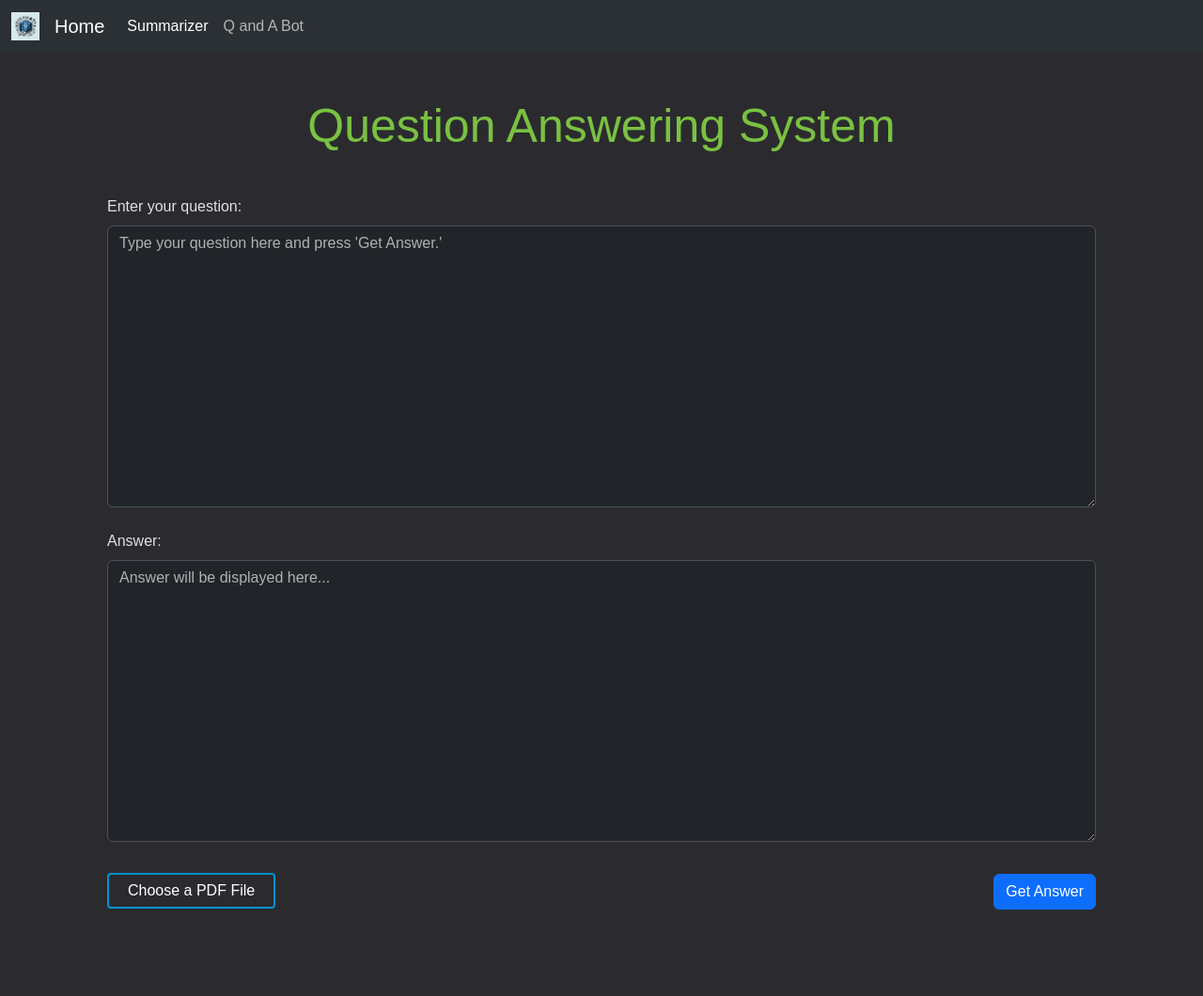
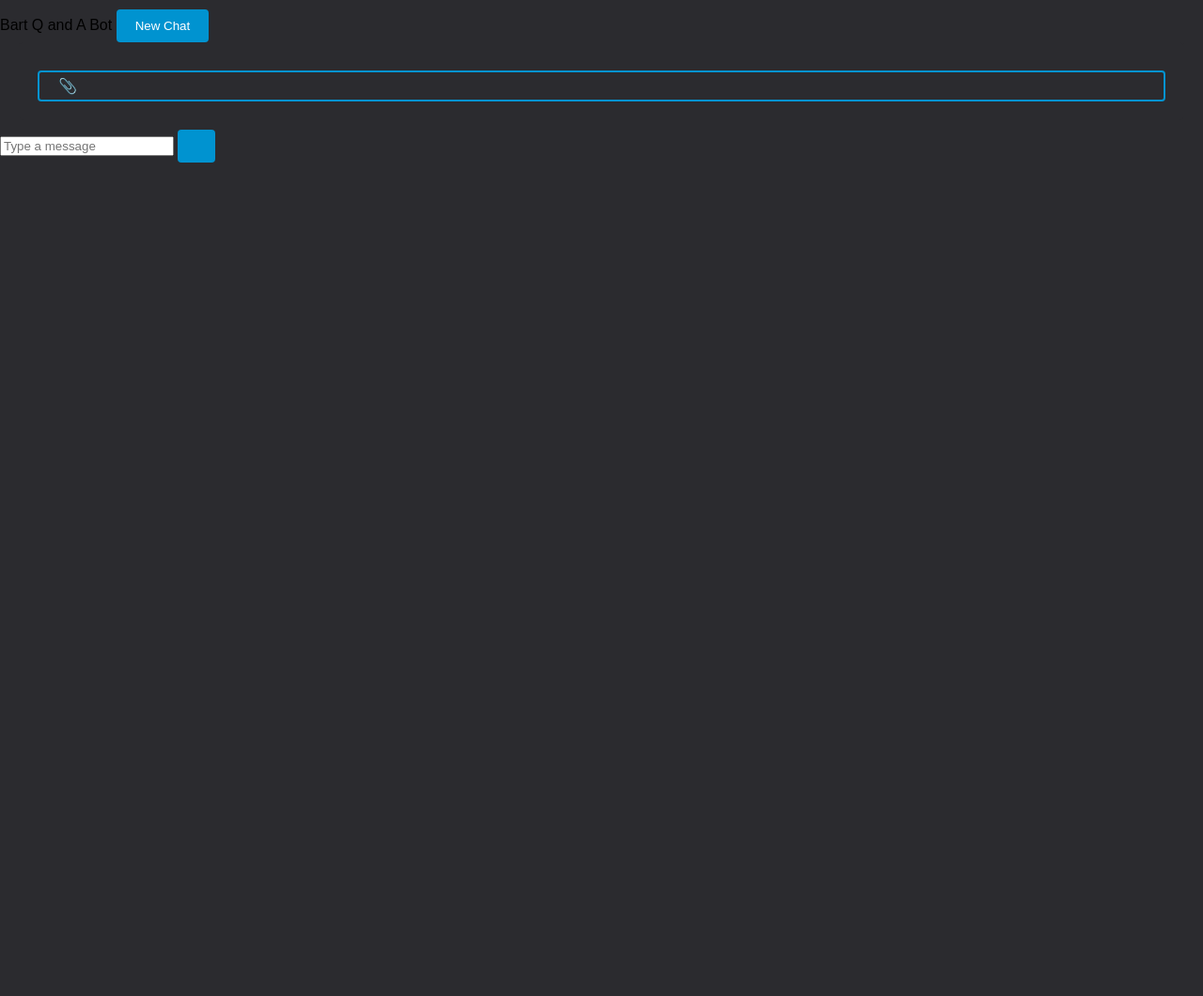
Before and after one commit to MK2706/RAG-for-Hydroge-Generation, a Flask app: template templates/qa.html in a window 1280 px wide. Shown: the whole page at 94% size. After the commit the page ends 173 px from the top, so only its background shows below. Run offline with Flask 3, Linux system fonts and the light colour scheme; the template is opened without the code that fills it, so the values that code supplies are empty.

Commit message:
Update qa.html

```diff
--- a/templates/qa.html
+++ b/templates/qa.html
@@ -1,77 +1,34 @@
-{% extends 'base.html' %}
-{% block content %}
-
 <!DOCTYPE html>
-<html lang="en" data-bs-theme="dark">
+<html lang="en">
 <head>
-    <title>Question Answering System</title>
-    <link rel="stylesheet" href="{{ url_for('static', filename='css/qa.css') }}">
+    <meta charset="UTF-8">
+    <meta name="viewport" content="width=device-width, initial-scale=1.0">
+    <title>Q and A Bot</title>
+    <link rel="stylesheet" href="static\css\qa.css">
 </head>
 <body>
-    <div class="container my-5">
-        <h1 class="text-center mb-4">Question Answering System</h1>
-
-        <!-- Form for question input and file upload -->
-        <form method="post" enctype="multipart/form-data">
-            <div class="mb-4">
-                <label for="input_question" class="form-label">Enter your question:</label>
-                <textarea
-                    id="input_question"
-                    name="input_question"
-                    class="form-control"
-                    rows="3"
-                    placeholder="Type your question here and press 'Get Answer.'"
-                >{{ request.form.get('input_question', '') }}</textarea>
+    <div class="container">
+        <div class="chat-container">
+            <div class="header">
+                <span>Bart Q and A Bot</span>
+                <button onclick="startNewChat()">New Chat</button>
             </div>
-
-            <div class="mb-4">
-                <label for="answer" class="form-label">Answer:</label>
-                <textarea
-                    id="answer"
-                    class="form-control"
-                    rows="6"
-                    placeholder="Answer will be displayed here..."
-                    readonly
-                >{{ result or "" }}</textarea>
+            <div class="chat-box" id="chat-box"></div>
+            <div class="input-box">
+                <form id="upload-form" action="{{ url_for('qa') }}" method="post" enctype="multipart/form-data">
+                    <label for="upload-doc">📎</label>
+                    <input type="file" name="upload-doc" id="upload-doc" accept=".pdf" onchange="uploadPDF()">
+                </form>
+                <input type="text" id="user-input" placeholder="Type a message" onkeypress="handleKeyPress(event)">
+                <button onclick="sendMessage()">
+                    <svg xmlns="http://www.w3.org/2000/svg" viewBox="0 0 24 24">
+                        <path d="M4 12l1.41 1.41L10 8.83V20h2V8.83l4.59 4.58L20 12 12 4 4 12z"/>
+                    </svg>
+                </button>
             </div>
-
-            <div class="d-flex justify-content-between align-items-center mb-4">
-                <div class="file-input">
-                    <input
-                        type="file"
-                        id="upload-doc"
-                        name="upload-doc"
-                        accept=".pdf"
-                        class="form-control"
-                        onchange="updateFileName(this)"
-                    />
-                    <label for="upload-doc" class="btn btn-secondary mt-2">Choose a PDF File</label>
-                    <span id="file-name" class="text-muted ms-2"></span>
-                </div>
-                <button type="submit" class="btn btn-primary">Get Answer</button>
-            </div>
-        </form>
-
-        <!-- Uploaded files section -->
-        {% if uploaded_files %}
-        <div class="uploaded-files mt-4">
-            <h3>Uploaded Files:</h3>
-            <ul class="list-group">
-                {% for file in uploaded_files %}
-                <li class="list-group-item">{{ file }}</li>
-                {% endfor %}
-            </ul>
         </div>
-        {% endif %}
     </div>
 
-    <script>
-        function updateFileName(input) {
-            const fileName = input.files[0]?.name || "No file chosen";
-            document.getElementById("file-name").textContent = fileName;
-        }
-    </script>
+    <script src="static\script\qa.js"></script>
 </body>
 </html>
-
-{% endblock %}
```
